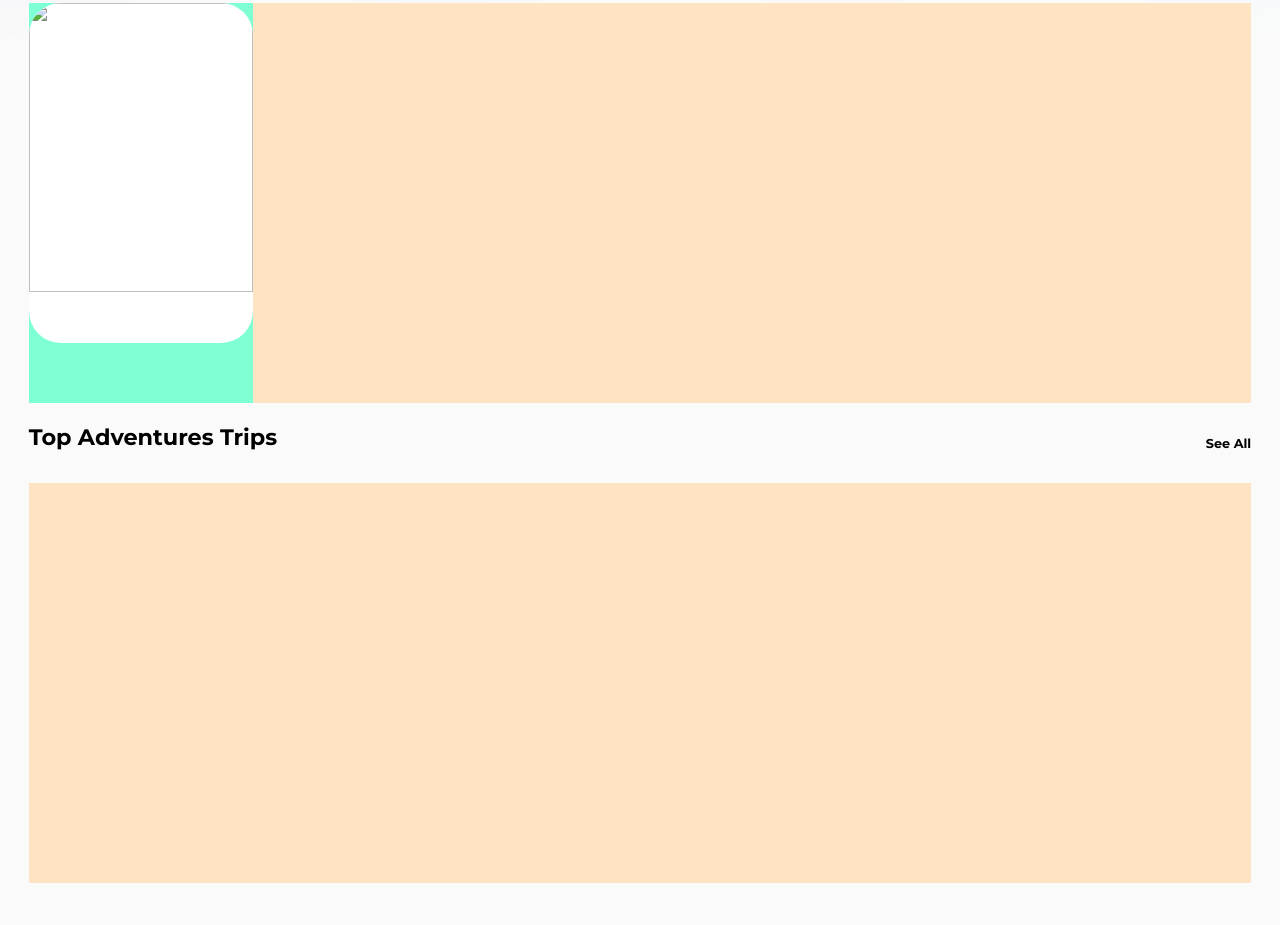
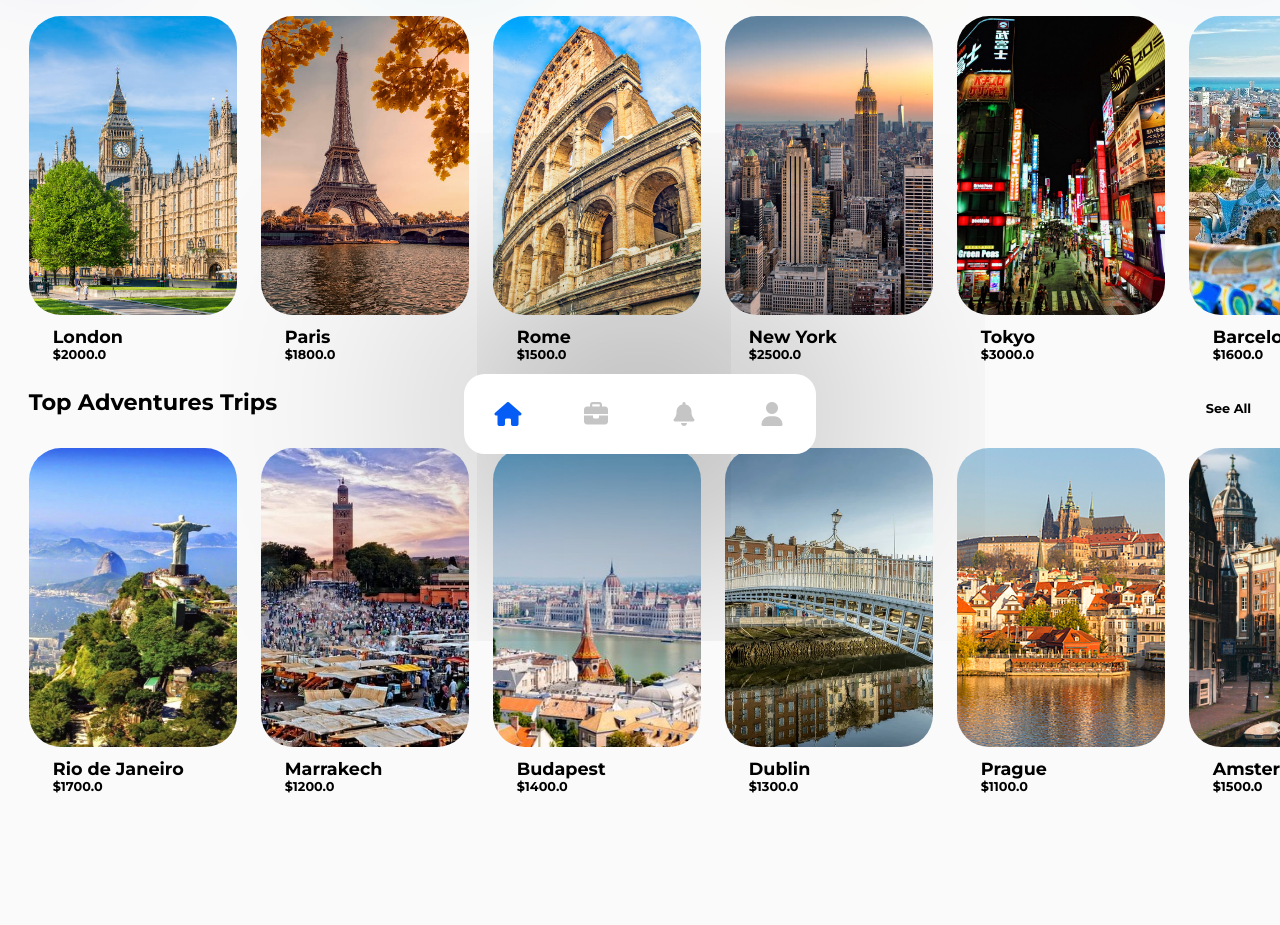
Before and after one commit to lightbblue/layout_proyecto, a plain HTML site: page html/main.html in a window 1280 px wide. Shown: the part 317-1242 px from the top of the page. Before the commit the page ends 1200 px from the top, so only its background shows below. Drawn offline with nearby package versions, Linux system fonts and the light colour scheme.

Commit message:
Feat #5 -Fin vista main.html -Implementacion de js y fetch con el json de cities -Se agregaron imágenes a cities.json

```diff
--- a/css/main.css
+++ b/css/main.css
@@ -1,22 +1,29 @@
 @import url(colors.css);
-*{
+
+* {
     padding: 0;
     margin: 0;
     box-sizing: border-box;
     text-decoration: none;
     user-select: none;
 }
-::-webkit-scrollbar{
+
+
+::-webkit-scrollbar {
     display: none;
 }
-body{
+
+body {
     width: 100vw;
-    height: 100vh;
+    min-height: 100vh;
+    height: auto;
     display: flex;
     flex-direction: column;
     background-color: var(--principal-2);
     gap: 1.8rem;
-    header{
+    position: relative;
+
+    header {
         width: 100%;
         height: 9rem;
         display: flex;
@@ -25,30 +32,36 @@ body{
         justify-content: end;
         gap: 1.8rem;
         font-family: system-ui, -apple-system, BlinkMacSystemFont, 'Segoe UI', Roboto, Oxygen, Ubuntu, Cantarell, 'Open Sans', 'Helvetica Neue', sans-serif;
-        .title{
+
+        .title {
             height: 1.5rem;
             display: flex;
             flex-direction: row;
             justify-content: left;
             align-items: center;
             gap: 1rem;
-            .title-icon{
+
+            .title-icon {
+                font-size: 1.7rem;
                 font-weight: 600;
             }
-            .title-text{
-                font-size: 1.3rem;
+
+            .title-text {
+                font-size: 1.5rem;
                 font-weight: 700;
                 padding-bottom: 2px;
             }
         }
-        form{
+
+        form {
             height: 3rem;
             background-color: var(--principal-3);
             border-radius: 2rem;
             box-shadow: 0 1px 50px rgba(90, 90, 90, 0.2);
             overflow: hidden;
             display: flex;
-            input[type="search"]{
+
+            input[type="search"] {
                 width: calc(100% - 3rem);
                 height: 100%;
                 border: none;
@@ -58,37 +71,44 @@ body{
                 font-weight: 600;
                 color: var(--texto-8);
             }
-            input[type="submit"]{
+
+            input[type="submit"] {
                 width: 3rem;
                 background: transparent;
                 border: none;
                 border-radius: 50%;
                 transition: ease .1s;
             }
-            input[type="submit"]:hover{
+
+            input[type="submit"]:hover {
                 font-size: 1.7rem;
                 background-color: var(--texto-6);
             }
         }
-        ::-webkit-search-cancel-button{
+
+        ::-webkit-search-cancel-button {
             -webkit-appearance: none;
         }
     }
-    main{
-        height: 80%;
+
+    main {
+        flex: 0 0 auto;
+        margin-bottom: 7.8rem;
         display: flex;
         flex-direction: column;
         position: relative;
-        padding: 0 1.8rem;
+        /* padding: 0 1.8rem; */
         gap: 2rem;
         font-family: "Montserrat", sans-serif;
-        .types{
+
+        .types {
             height: 4rem;
             width: 100%;
             display: flex;
             justify-content: space-between;
             align-items: center;
-            i{
+            padding: 0 1.8rem;
+            i {
                 min-height: 4rem;
                 min-width: 4rem;
                 background-color: var(--principal-3);
@@ -98,22 +118,26 @@ body{
                 font-size: 1.5rem;
                 transition: ease .1s;
             }
-            i:hover{
+
+            i:hover {
                 font-size: 1.6rem;
             }
         }
-        .cards{
-            height: 41rem;
+
+        .cards {
+            /* height: 41rem; */
             display: flex;
             flex-direction: column;
             gap: 1rem;
-            .sec-cards{
+
+            .sec-cards {
                 width: 100%;
-                height: fit-content;
+                /* height: fit-content; */
                 display: flex;
                 flex-direction: column;
                 gap: 2rem;
-                .sec-header{
+
+                .sec-header {
                     width: 100%;
                     height: 2rem;
                     font-size: .8rem;
@@ -121,50 +145,119 @@ body{
                     display: flex;
                     justify-content: space-between;
                     align-items: end;
-                    .sec-name{
+                    padding: 0 1.8rem;
+                    .sec-name {
                         font-size: 1.4rem;
                     }
+
+                    .see-all {
+                        text-decoration: none;
+                        color: black;
+                    }
                 }
-                .container{
-                    background-color: bisque;
+
+                .container {
                     width: 100%;
-                    height: 25rem;
+                    height: 22rem;
                     display: flex;
-                    .card{
+                    overflow: hidden;
+                    overflow-x: scroll;
+                    justify-content: flex-start;
+                    align-items: center;
+                    gap: 1.5rem;
+
+
+
+                    .card {
                         height: 100%;
-                        width: 14rem;
-                        background-color: aquamarine;
                         display: flex;
                         flex-direction: column;
-                        .card-img{
+                        flex: 0 0 13rem;
+
+                        .card-img {
                             width: 100%;
                             height: 85%;
                             border-radius: 2rem;
                             background-color: white;
                         }
+
+                        .card-info {
+                            font-size: 1.1rem;
+                            font-weight: 700;
+                            padding-left: 1.5rem;
+                            padding-top: .7rem;
+                            text-decoration: none;
+                            color: black;
+
+                            .price {
+                                font-size: .8rem;
+                                font-weight: 700;
+                            }
+                        }
+                    }
+
+                    .card:first-child {
+                        margin-left: 1.8rem;
+                    }
+
+                    .card:last-child {
+                        margin-right: 1.8rem;
                     }
                 }
             }
         }
     }
+
     nav{
+        position: fixed;
+        bottom: 1.8rem;
+        height: 5rem;
+        width: 22rem;
+        align-self: center;
+        background-color: var(--principal-3);
+        border-radius: 1.3rem;
+        box-shadow: 0 0 500px var(--texto-2);
+        display: flex;
+        .button{
+            flex: 0 0 25%;
+            height: 100%;
+            display: flex;
+            justify-content: center;
+            align-items: center;
+            i{
+                font-size: 1.5rem;
+                color: var(--texto-7);
+            }
+            .button-active{
+                color: var(--principal-1);
+            }
+        }
+        .active{
+            pointer-events: none;
+        }
+
+    }
+    /* nav {
         position: absolute;
-    }
+    } */
 }
 
-.morado{
+.morado {
     color: var(--texto-3);
     box-shadow: 0 1px 120px var(--texto-3);
 }
-.celeste{
+
+.celeste {
     color: var(--texto-4);
     box-shadow: 0 1px 120px var(--texto-4);
 }
-.amarillo{
+
+.amarillo {
     color: var(--texto-5);
     box-shadow: 0 1px 120px var(--texto-5);
 }
-.azul{
+
+.azul {
     color: var(--texto-6);
     box-shadow: 0 1px 120px var(--texto-6);
 }
--- a/html/main.html
+++ b/html/main.html
@@ -1,18 +1,22 @@
 <!DOCTYPE html>
 <html lang="es">
+
 <head>
     <meta charset="UTF-8">
     <meta name="viewport" content="width=device-width, initial-scale=1.0">
-    <link rel="stylesheet" href="https://fonts.googleapis.com/css2?family=Material+Symbols+Outlined:opsz,wght,FILL,GRAD@20..48,100..700,0..1,-50..200" />
+    <link rel="stylesheet"
+        href="https://fonts.googleapis.com/css2?family=Material+Symbols+Outlined:opsz,wght,FILL,GRAD@20..48,100..700,0..1,-50..200" />
     <link rel="stylesheet" href="https://cdnjs.cloudflare.com/ajax/libs/font-awesome/6.5.1/css/all.min.css">
 
     <link rel="preconnect" href="https://fonts.googleapis.com">
     <link rel="preconnect" href="https://fonts.gstatic.com" crossorigin>
-    <link href="https://fonts.googleapis.com/css2?family=Montserrat:ital,wght@0,100..900;1,100..900&display=swap" rel="stylesheet">
+    <link href="https://fonts.googleapis.com/css2?family=Montserrat:ital,wght@0,100..900;1,100..900&display=swap"
+        rel="stylesheet">
 
     <link rel="stylesheet" href="../css/main.css">
     <title>Layout Proyecto</title>
 </head>
+
 <body>
     <header>
         <div class="title">
@@ -25,6 +29,7 @@
         </form>
     </header>
     <main>
+
         <section class="types">
             <i class="fa-solid fa-plane morado"></i>
             <i class="fa-solid fa-bed celeste"></i>
@@ -35,31 +40,30 @@
             <section class="sec-cards">
                 <div class="sec-header">
                     <div class="sec-name">Popular Destinations</div>
-                    <a class="see-all">See All</a>
+                    <a class="see-all" href="seeAll.html">See All</a>
                 </div>
-                <div class="container">
-                    <div class="card">
-                        <img class="card-img" src="" alt="">
-                        <div class="card-info">
-                            <div class="name"></div>
-                            <div class="price"></div>
-                        </div>
-                    </div>
+                <div class="container c1">
+
                 </div>
             </section>
             <section class="sec-cards">
                 <div class="sec-header">
                     <div class="sec-name">Top Adventures Trips</div>
-                    <div class="see-all">See All</div>
+                    <a class="see-all" href="seeAll.html">See All</a>
                 </div>
-                <div class="container">
+                <div class="container c2">
 
                 </div>
             </section>
         </section>
     </main>
     <nav>
+        <a class="button active" href=""><i class="fa-solid fa-house button-active"></i></a>
+        <a class="button" href=""><i class="fa-solid fa-briefcase"></i></a>
+        <a class="button" href=""><i  class="fa-solid fa-bell"></i></a>
+        <a class="button" href=""><i class="fa-solid fa-user"></i></a>
+    </nav>
+    <script src="../js/main.js"></script>
+</body>
 
-    </nav>
-</body>
 </html>
--- a/js/main.js
+++ b/js/main.js
@@ -0,0 +1,33 @@
+let container = document.querySelector(".c1");
+let container2 = document.querySelector(".c2");
+function guardar(id) {
+    localStorage.setItem("nombre",id)
+}
+fetch("../json/cities.json")
+.then(response => {
+    return response.json();
+})
+.then(data =>{
+    data.forEach(e => {
+        (e.id<7)?
+        container.innerHTML+=/*html*/`
+        <a class="card" href="./city.html" id="${e.name}" onclick="guardar(id)">
+            <img class="card-img" src="${e.img}" alt="${e.name}">
+            <div class="card-info">
+                <div class="name">${e.name}</div>
+                <div class="price">$${e.price}</div>
+            </div>
+        </a>`:0
+    });
+    data.forEach(e => {
+        (e.id>7)?
+        container2.innerHTML+=/*html*/`
+        <a class="card" href="./city.html" id="${e.name}" onclick="guardar(id)">
+            <img class="card-img" src="${e.img}" alt="${e.name}">
+            <div class="card-info">
+                <div class="name">${e.name}</div>
+                <div class="price">$${e.price}</div>
+            </div>
+        </a>`:0
+    });
+})
--- a/json/cities.json
+++ b/json/cities.json
@@ -1,106 +1,132 @@
 [
     {
+      "id": 1,
       "name": "London",
-      "price": 2000,
+      "price": "2000.0",
       "rating": 4.5,
       "temperature": 16,
       "duration": 5,
-      "description": "Historic city with a rich culture. Visit the iconic Big Ben, explore Buckingham Palace, and enjoy the multicultural cuisine."
+      "description": "Historic city with a rich culture. Visit the iconic Big Ben, explore Buckingham Palace, and enjoy the multicultural cuisine.",
+      "img": "/img/london.jpg"
     },
     {
+      "id": 2,
       "name": "Paris",
-      "price": 1800,
+      "price": "1800.0",
       "rating": 4.8,
       "temperature": 18,
       "duration": 7,
-      "description": "The City of Love awaits with the Eiffel Tower, the Louvre, and delicious croissants."
+      "description": "The City of Love awaits with the Eiffel Tower, the Louvre, and delicious croissants.",
+      "img": "/img/paris.jpg"
     },
     {
+      "id": 3,
       "name": "Rome",
-      "price": 1500,
+      "price": "1500.0",
       "rating": 4.7,
       "temperature": 22,
       "duration": 6,
-      "description": "Explore the Colosseum, the Trevi Fountain, and delight in pasta and pizza."
+      "description": "Explore the Colosseum, the Trevi Fountain, and delight in pasta and pizza.",
+      "img": "/img/rome.jpg"
     },
     {
+      "id": 4,
       "name": "New York",
-      "price": 2500,
+      "price": "2500.0",
       "rating": 4.6,
       "temperature": 10,
       "duration": 8,
-      "description": "The city that never sleeps offers Times Square, the Statue of Liberty, and a vibrant nightlife."
+      "description": "The city that never sleeps offers Times Square, the Statue of Liberty, and a vibrant nightlife.",
+      "img": "/img/nyc.jpg"
     },
     {
+      "id": 5,
       "name": "Tokyo",
-      "price": 3000,
+      "price": "3000.0",
       "rating": 4.9,
       "temperature": 25,
       "duration": 10,
-      "description": "Immerse yourself in Japanese culture, visit the Meiji Shrine and try sushi."
+      "description": "Immerse yourself in Japanese culture, visit the Meiji Shrine and try sushi.",
+      "img": "/img/tokyo.jpg"
     },
     {
+      "id": 6,
       "name": "Barcelona",
-      "price": 1600,
+      "price": "1600.0",
       "rating": 4.4,
       "temperature": 20,
       "duration": 4,
-      "description": "Enjoy Gaudí's architecture, relax on Barceloneta beach and try paella."
+      "description": "Enjoy Gaudí's architecture, relax on Barceloneta beach and try paella.",
+      "img": "/img/barcelona.jpg"
     },
     {
+      "id": 7,
       "name": "Sydney",
-      "price": 2800,
+      "price": "2800.0",
       "rating": 4.8,
       "temperature": 22,
       "duration": 9,
-      "description": "Visit the Sydney Opera House, explore the harbour and enjoy the beaches."
+      "description": "Visit the Sydney Opera House, explore the harbour and enjoy the beaches.",
+      "img": "/img/sydney.jpg"
     },
     {
+      "id": 8,
       "name": "Rio de Janeiro",
-      "price": 1700,
+      "price": "1700.0",
       "rating": 4.5,
       "temperature": 28,
       "duration": 7,
-      "description": "Enjoy Carnival, visit Christ the Redeemer and relax on Copacabana and Ipanema beaches."
+      "description": "Enjoy Carnival, visit Christ the Redeemer and relax on Copacabana and Ipanema beaches.",
+      "img": "/img/riodejaneiro.jpg"
     },
     {
+      "id": 9,
       "name": "Marrakech",
-      "price": 1200,
+      "price": "1200.0",
       "rating": 4.3,
       "temperature": 25,
       "duration": 5,
-      "description": "Explore the Medina, visit the Koutoubia Mosque and try tagine."
+      "description": "Explore the Medina, visit the Koutoubia Mosque and try tagine.",
+      "img": "/img/marrakech.jpg"
     },
     {
+      "id": 10,
       "name": "Budapest",
-      "price": 1400,
+      "price": "1400.0",
       "rating": 4.6,
       "temperature": 15,
       "duration": 6,
-      "description": "Admire the Hungarian Parliament, relax in the thermal baths and try goulash."
+      "description": "Admire the Hungarian Parliament, relax in the thermal baths and try goulash.",
+      "img": "/img/budapest.jpg"
     },
     {
+      "id": 11,
       "name": "Dublin",
-      "price": 1300,
+      "price": "1300.0",
       "rating": 4.4,
       "temperature": 12,
       "duration": 4,
-      "description": "Visit the Guinness Storehouse, explore Dublin Castle and enjoy traditional Irish music."
+      "description": "Visit the Guinness Storehouse, explore Dublin Castle and enjoy traditional Irish music.",
+      "img": "/img/dublin.jpg"
     },
     {
+      "id": 12,
       "name": "Prague",
-      "price": 1100,
+      "price": "1100.0",
       "rating": 4.7,
       "temperature": 14,
       "duration": 5,
-      "description": "Admire the Charles Bridge, visit Prague Castle and try Czech beer."
+      "description": "Admire the Charles Bridge, visit Prague Castle and try Czech beer.",
+      "img": "/img/prague.jpg"
     },
     {
+      "id": 13,
       "name": "Amsterdam",
-      "price": 1500,
+      "price": "1500.0",
       "rating": 4.5,
       "temperature": 10,
       "duration": 5,
-      "description": "Explore the canals, visit the Anne Frank House and experience the unique culture."
+      "description": "Explore the canals, visit the Anne Frank House and experience the unique culture.",
+      "img": "/img/amsterdam.jpeg"
     }
 ]
```
Also changed, not shown: html/seeAll.html (added), img/amsterdam.jpeg (added), img/barcelona.jpg (added), img/budapest.jpg (added), img/dublin.jpg (added), img/london.jpg (added), img/marrakech.jpg (added), img/nyc.jpg (added), img/paris.jpg (added), img/prague.jpg (added), img/riodejaneiro.jpg (added), img/rome.jpg (added), img/sydney.jpg (added), img/tokyo.jpg (added).
